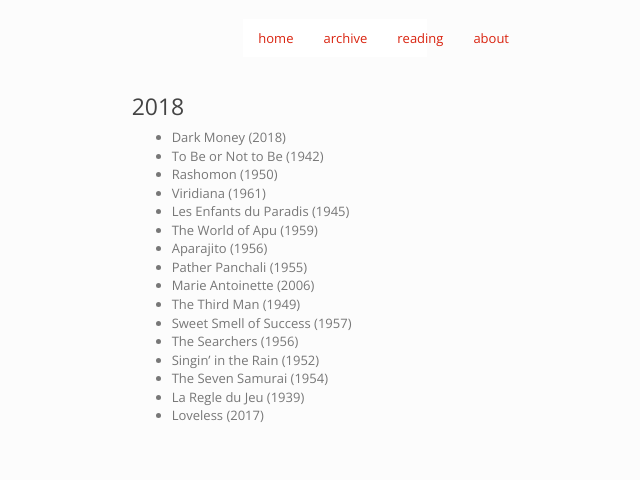
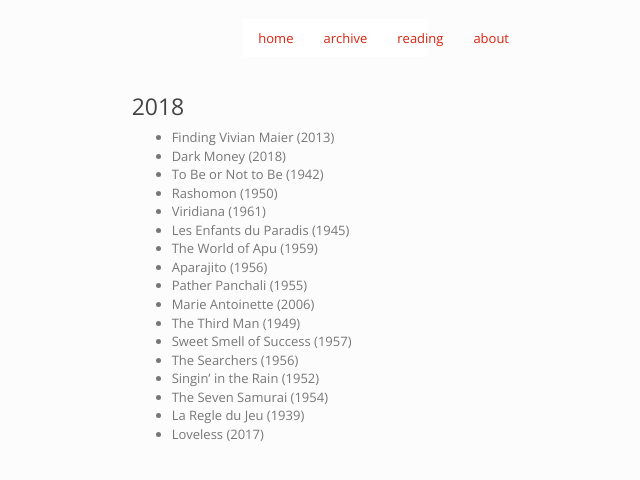
Before and after one commit to imtayadeway/imtayadeway.github.io, a Jekyll site: the page built from film/index.md, in a window 1280 px wide. Shown: the top 480 px of the page, without its empty margins (305-945 px from the left). Built offline with Jekyll 4.4.1, drawn with Linux system fonts in a browser that asks for light colours.

Commit message:
Viv Maier

```diff
--- a/film/index.md
+++ b/film/index.md
@@ -5,6 +5,7 @@ title: Film
 
 ### 2018
 
+- Finding Vivian Maier (2013)
 - Dark Money (2018)
 - To Be or Not to Be (1942)
 - Rashomon (1950)
```
